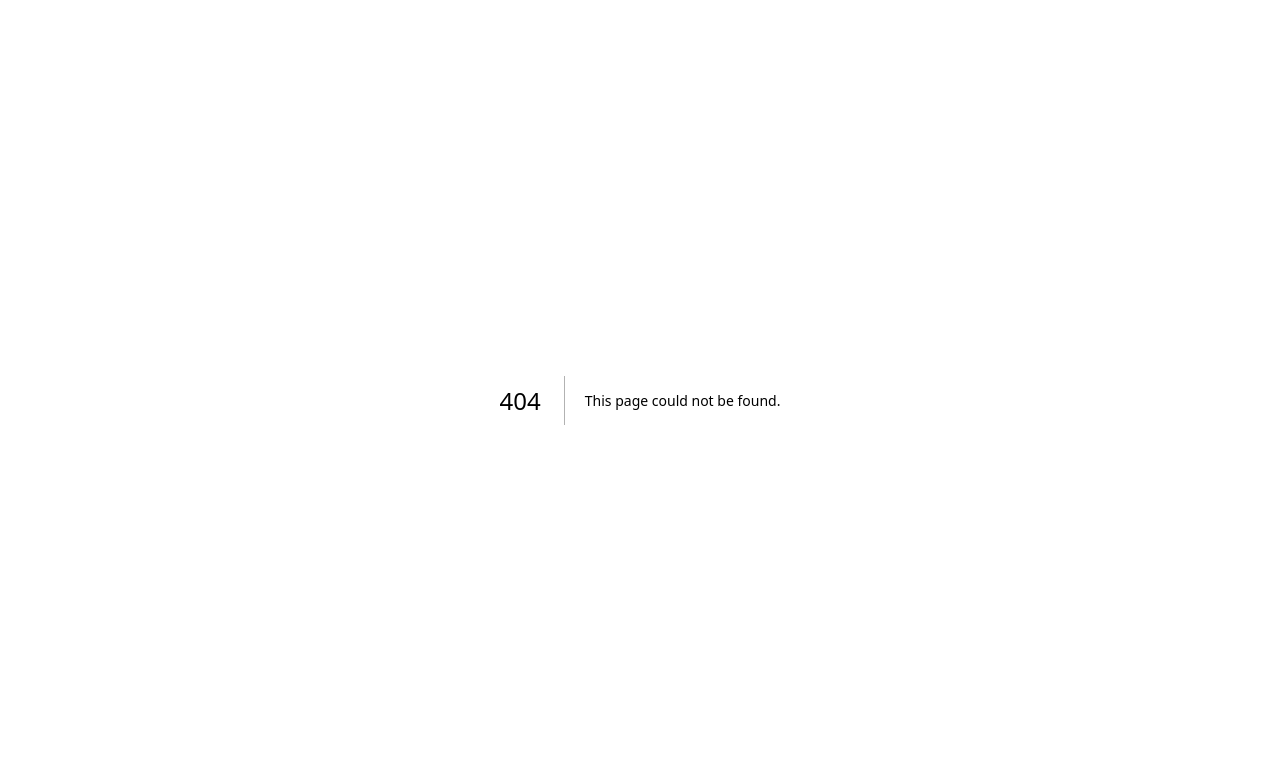
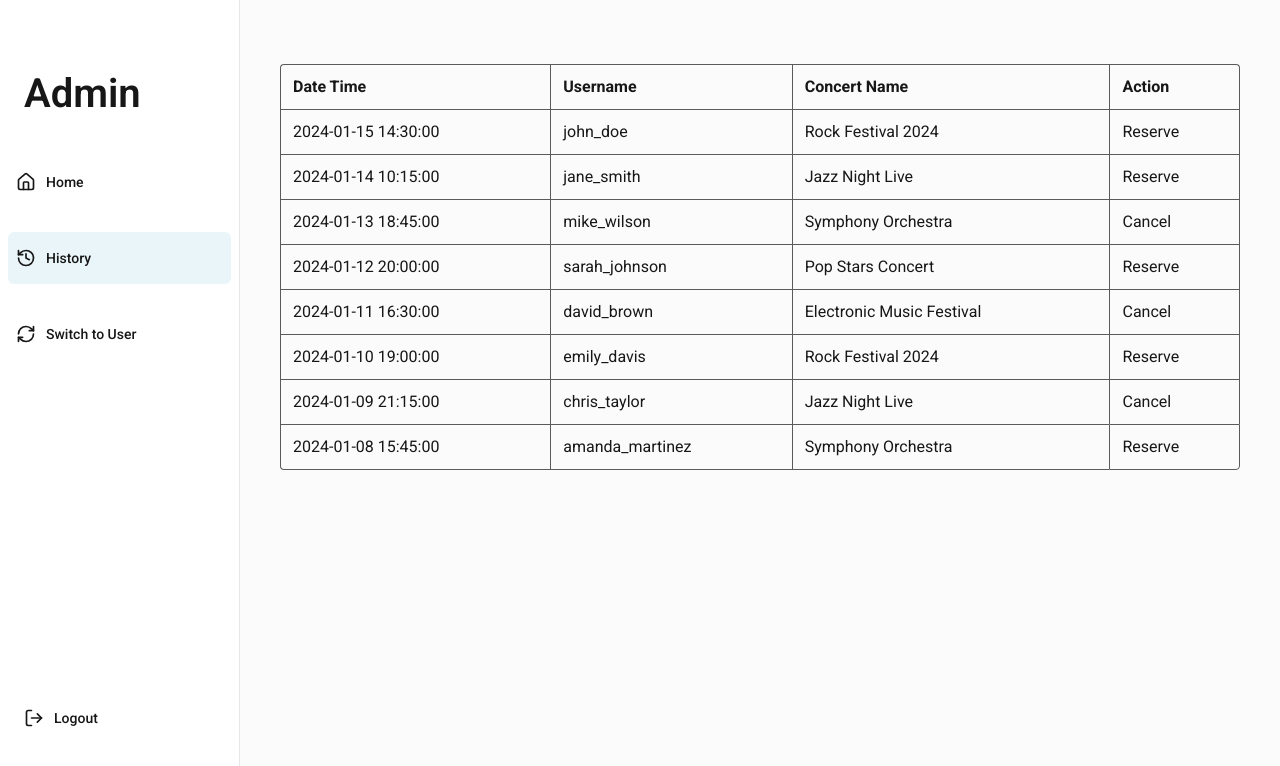
Before and after one commit to maxexq/concert-ticket-assignment, a Next.js app in the folder apps/web/: page /history in a window 1280 px wide. Before the commit this address had no page. Shown: the top 766 px of the page. Built offline with nearby package versions, Linux system fonts and the light colour scheme.

Commit message:
feat: add history table component, and use within history page

```diff
--- /dev/null
+++ b/apps/web/app/history/page.tsx
@@ -0,0 +1,73 @@
+"use client";
+
+import { MainLayout } from "@/components/layout";
+import { HistoryTable, IHistoryRecord } from "@/components/molecules";
+
+const mockHistoryData: IHistoryRecord[] = [
+  {
+    id: "1",
+    dateTime: "2024-01-15 14:30:00",
+    username: "john_doe",
+    concertName: "Rock Festival 2024",
+    action: "Reserve",
+  },
+  {
+    id: "2",
+    dateTime: "2024-01-14 10:15:00",
+    username: "jane_smith",
+    concertName: "Jazz Night Live",
+    action: "Reserve",
+  },
+  {
+    id: "3",
+    dateTime: "2024-01-13 18:45:00",
+    username: "mike_wilson",
+    concertName: "Symphony Orchestra",
+    action: "Cancel",
+  },
+  {
+    id: "4",
+    dateTime: "2024-01-12 20:00:00",
+    username: "sarah_johnson",
+    concertName: "Pop Stars Concert",
+    action: "Reserve",
+  },
+  {
+    id: "5",
+    dateTime: "2024-01-11 16:30:00",
+    username: "david_brown",
+    concertName: "Electronic Music Festival",
+    action: "Cancel",
+  },
+  {
+    id: "6",
+    dateTime: "2024-01-10 19:00:00",
+    username: "emily_davis",
+    concertName: "Rock Festival 2024",
+    action: "Reserve",
+  },
+  {
+    id: "7",
+    dateTime: "2024-01-09 21:15:00",
+    username: "chris_taylor",
+    concertName: "Jazz Night Live",
+    action: "Cancel",
+  },
+  {
+    id: "8",
+    dateTime: "2024-01-08 15:45:00",
+    username: "amanda_martinez",
+    concertName: "Symphony Orchestra",
+    action: "Reserve",
+  },
+];
+
+const HistoryPage = () => {
+  return (
+    <MainLayout>
+      <HistoryTable data={mockHistoryData} />
+    </MainLayout>
+  );
+};
+
+export default HistoryPage;
--- a/apps/web/components/layout/Sidebar.tsx
+++ b/apps/web/components/layout/Sidebar.tsx
@@ -49,15 +49,13 @@ const Sidebar = (props: ISidebarProps) => {
           </h1>
           <ul className="flex flex-col gap-2 flex-1 overflow-y-auto">
             {isAdmin && (
-              <>
-                <li className="p-2">
-                  <MenuButton title="Home" href="/" icon={Home} />
-                </li>
-                <li className="p-2">
-                  <MenuButton title="History" href="/history" icon={History} />
-                </li>
-              </>
+              <li className="p-2">
+                <MenuButton title="Home" href="/" icon={Home} />
+              </li>
             )}
+            <li className="p-2">
+              <MenuButton title="History" href="/history" icon={History} />
+            </li>
             <li className="p-2">
               <MenuButton
                 title={isAdmin ? "Switch to User" : "Switch to Admin"}
--- /dev/null
+++ b/apps/web/components/molecules/HistoryTable.tsx
@@ -0,0 +1,153 @@
+"use client";
+
+import React, { useMemo } from "react";
+import {
+  useReactTable,
+  getCoreRowModel,
+  flexRender,
+  createColumnHelper,
+  ColumnDef,
+} from "@tanstack/react-table";
+import { useRole } from "@/contexts";
+
+export type HistoryAction = "Reserve" | "Cancel";
+
+export interface IHistoryRecord {
+  id: string;
+  dateTime: string;
+  username: string;
+  concertName: string;
+  action: HistoryAction;
+}
+
+interface IHistoryTableProps {
+  data: IHistoryRecord[];
+}
+
+const columnHelper = createColumnHelper<IHistoryRecord>();
+
+const tableStyles = `
+  .history-table {
+    width: 100%;
+    border-collapse: separate;
+    border-spacing: 0;
+  }
+
+  .history-table th,
+  .history-table td {
+    border-top: 1px solid #5B5B5B;
+    border-left: 1px solid #5B5B5B;
+    padding: 10px 12px;
+    text-align: left;
+  }
+
+  .history-table th:last-child,
+  .history-table td:last-child {
+    border-right: 1px solid #5B5B5B;
+  }
+
+  .history-table tbody tr:last-child td {
+    border-bottom: 1px solid #5B5B5B;
+  }
+
+  .history-table thead tr:first-child th:first-child {
+    border-top-left-radius: 4px;
+  }
+
+  .history-table thead tr:first-child th:last-child {
+    border-top-right-radius: 4px;
+  }
+
+  .history-table tbody tr:last-child td:first-child {
+    border-bottom-left-radius: 4px;
+  }
+
+  .history-table tbody tr:last-child td:last-child {
+    border-bottom-right-radius: 4px;
+  }
+`;
+
+const HistoryTable = (props: IHistoryTableProps) => {
+  const { data } = props;
+  const { role } = useRole();
+  const isAdmin = role === "admin";
+
+  const columns = useMemo<ColumnDef<IHistoryRecord, unknown>[]>(() => {
+    const baseColumns: ColumnDef<IHistoryRecord, unknown>[] = [
+      columnHelper.accessor("dateTime", {
+        header: "Date Time",
+        cell: (info) => info.getValue(),
+      }),
+    ];
+
+    if (isAdmin) {
+      baseColumns.push(
+        columnHelper.accessor("username", {
+          header: "Username",
+          cell: (info) => info.getValue(),
+        }),
+      );
+    }
+
+    baseColumns.push(
+      columnHelper.accessor("concertName", {
+        header: "Concert Name",
+        cell: (info) => info.getValue(),
+      }),
+      columnHelper.accessor("action", {
+        header: "Action",
+        cell: (info) => info.getValue(),
+      }),
+    );
+
+    return baseColumns;
+  }, [isAdmin]);
+
+  const table = useReactTable({
+    data,
+    columns,
+    getCoreRowModel: getCoreRowModel(),
+  });
+
+  return (
+    <div className="w-full overflow-x-auto">
+      <style>{tableStyles}</style>
+      <table className="history-table">
+        <thead>
+          {table.getHeaderGroups().map((headerGroup) => (
+            <tr key={headerGroup.id}>
+              {headerGroup.headers.map((header) => (
+                <th key={header.id}>
+                  {header.isPlaceholder
+                    ? null
+                    : flexRender(
+                        header.column.columnDef.header,
+                        header.getContext(),
+                      )}
+                </th>
+              ))}
+            </tr>
+          ))}
+        </thead>
+        <tbody>
+          {table.getRowModel().rows.map((row) => (
+            <tr key={row.id}>
+              {row.getVisibleCells().map((cell) => (
+                <td key={cell.id}>
+                  {flexRender(cell.column.columnDef.cell, cell.getContext())}
+                </td>
+              ))}
+            </tr>
+          ))}
+        </tbody>
+      </table>
+      {data.length === 0 && (
+        <div style={{ textAlign: "center", padding: "32px" }}>
+          No records found
+        </div>
+      )}
+    </div>
+  );
+};
+
+export default React.memo(HistoryTable);
--- a/apps/web/components/molecules/index.ts
+++ b/apps/web/components/molecules/index.ts
@@ -1 +1,3 @@
 export { default as StatsGroup } from "./StatsGroup";
+export { default as HistoryTable } from "./HistoryTable";
+export type { IHistoryRecord } from "./HistoryTable";
```
